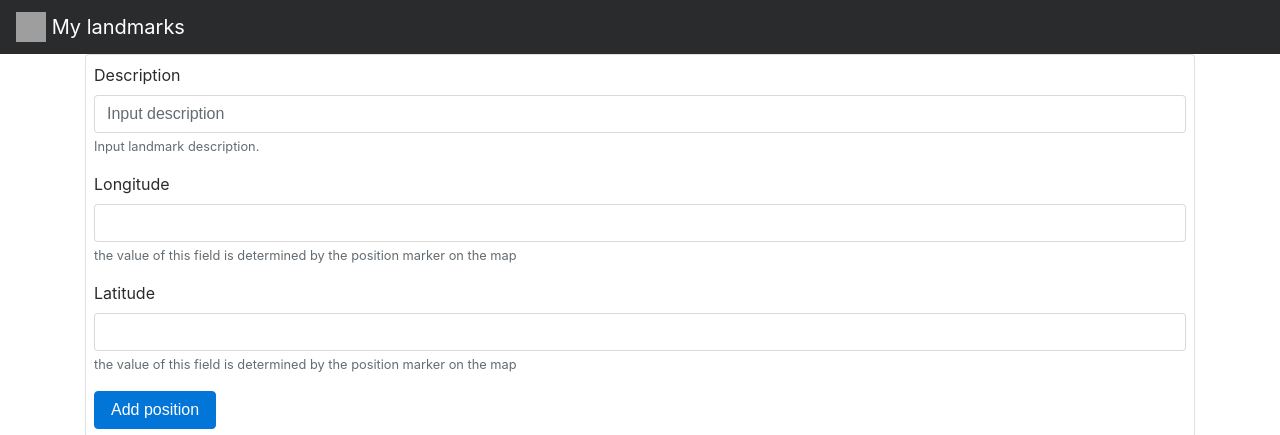
After one commit to hardhill/mylandmark, a Django app: page /addmark/ in a window 1280 px wide. The commit adds this page. Shown: the top 435 px of the page. Run offline with Django 3.2, Linux system fonts and the light colour scheme; some libraries are stand-ins or nearby versions; grey boxes are pictures that could not be loaded.

Commit message:
models change google map integration

```diff
--- a/MyLandmark/settings.py
+++ b/MyLandmark/settings.py
@@ -25,7 +25,7 @@ SECRET_KEY = '23+cqi0_9dcfebsg8*cah0qd5-75#f#$cv(abq!a%fee&_h3%t'
 # SECURITY WARNING: don't run with debug turned on in production!
 DEBUG = True
 
-ALLOWED_HOSTS = []
+ALLOWED_HOSTS = ['*']
 
 
 # Application definition
--- a/mld/urls.py
+++ b/mld/urls.py
@@ -7,6 +7,8 @@ from mld import views
 
 app_name = 'mld'
 urlpatterns = [
-    url(r'^$', views.index, name ='index')
+    url(r'^$', views.index, name ='index'),
+    url(r'^addmark/',views.addmark),
+    url(r'^add/',views.add),
 
 ]
--- a/mld/views.py
+++ b/mld/views.py
@@ -1,6 +1,18 @@
-from django.http import HttpRequest
+from django.http import  HttpResponseRedirect
 from django.shortcuts import render
+from django.urls import reverse
+
+from .models import Targets
 
 # Create your views here.
 def index(request):
     return render(request,'mld/index.html',{})
+
+def add(request):
+    if request.method == 'POST':
+        descr = request.POST['txtdescr']
+    return HttpResponseRedirect(reverse('mld:index',args=[]))
+
+
+def addmark(request):
+    return render(request,'mld/addmark.html')
--- /dev/null
+++ b/templates/mld/addmark.html
@@ -0,0 +1,139 @@
+{% load staticfiles %}
+<!DOCTYPE html>
+<html>
+<head>
+    <title>My landmarks</title>
+    <meta name="viewport" content="initial-scale=1.0">
+    <meta charset="utf-8">
+    <link rel="stylesheet" href="{% static 'lib/bootstrap-4.0.0-alpha.6-dist/css/bootstrap.min.css' %}"/>
+    <link rel="stylesheet" href="{% static 'css/main.css' %}"/>
+    <script src="https://code.jquery.com/jquery-3.1.1.slim.min.js"
+            integrity="sha384-A7FZj7v+d/sdmMqp/nOQwliLvUsJfDHW+k9Omg/a/EheAdgtzNs3hpfag6Ed950n"
+            crossorigin="anonymous"></script>
+    <script src="https://cdnjs.cloudflare.com/ajax/libs/tether/1.4.0/js/tether.min.js"
+            integrity="sha384-DztdAPBWPRXSA/3eYEEUWrWCy7G5KFbe8fFjk5JAIxUYHKkDx6Qin1DkWx51bBrb"
+            crossorigin="anonymous"></script>
+    <script src="https://maxcdn.bootstrapcdn.com/bootstrap/4.0.0-alpha.6/js/bootstrap.min.js"
+            integrity="sha384-vBWWzlZJ8ea9aCX4pEW3rVHjgjt7zpkNpZk+02D9phzyeVkE+jo0ieGizqPLForn"
+            crossorigin="anonymous"></script>
+
+<script>
+
+        var map;
+        var markers = [];
+
+
+        function initMap() {
+            var myLatlng = {lat: 51.871491, lng: 107.731951};
+            map = new google.maps.Map(document.getElementById('map'), {
+                center: myLatlng,
+                zoom: 15,
+                mapTypeControl: true,
+                mapTypeControlOptions: {
+                    style: google.maps.MapTypeControlStyle.DROPDOWN_MENU,
+                    mapTypeIds: [
+                        google.maps.MapTypeId.ROADMAP,
+                        google.maps.MapTypeId.TERRAIN,
+                        google.maps.MapTypeId.SATELLITE
+
+                    ]
+                }
+            });
+            map.addListener('click', function (e) {
+                placeMarkerAndPanTo(e.latLng, map);
+                placeMarkerAndFields(e.latLng, map);
+            });
+        }
+        function placeMarkerAndPanTo(latLng, map) {
+            // очистить  все маркеры
+            if (markers.length > 0) {
+                for (var i = 0; i < markers.length; i++) {
+                    markers[i].setMap(null);
+                }
+                markers = [];
+            }
+            // создать маркер
+            var marker = new google.maps.Marker({
+                position: latLng,
+                map: map
+            });
+            markers.push(marker);
+            window.setTimeout(function () {
+                map.panTo(marker.getPosition());
+            }, 1000);
+
+        }
+
+        function placeMarkerAndFields(latLng, map) {
+            var lnmarker = markers.length;
+            if (lnmarker > 0) {
+                var lastmrk = markers[lnmarker - 1]
+                var ll = lastmrk.getPosition();
+                var txt1 = document.getElementById('txtlongi');
+                var txt2 = document.getElementById('txtlati');
+                txt1.value = ll.lat();
+                txt2.value = ll.lng();
+            }
+        }
+
+        function addData() {
+            var d = document.getElementById('txtdescription').value;
+            var lng = document.getElementById('txtlongi').value;
+            var lat = document.getElementById('txtlati').value;
+            var frm = document.getElementById('frmData');
+            frm.action = '/add/';
+            frm.method = 'POST';
+            frm.submit();
+        }
+{#    google.maps.event.addDomListener(window, 'load', initMap());#}
+    </script>
+</head>
+<body onload="initMap()">
+<header>
+    <nav class="navbar sticky-top navbar-inverse bg-inverse">
+        <a class="navbar-brand" href="#">
+            <img src="{% static 'img/logo.png' %}" width="30" height="30" class="d-inline-block align-top" alt="">
+            My landmarks
+        </a>
+    </nav>
+
+</header>
+<div class="container">
+    <div class="card p-2">
+        <form id="frmData">
+            {% csrf_token %}
+            <div class="form-group">
+                <label for="txtdescription">Description</label>
+                <input type="text" class="form-control" id="txtdescription" aria-describedby="descrHelp"
+                       placeholder="Input description" maxlength="200" name="txtdescr">
+                <small id="descrHelp" class="form-text text-muted">Input landmark description.</small>
+            </div>
+            <div class="form-group">
+                <label for="txtlongi">Longitude</label>
+                <input type="text" class="form-control" id="txtlongi" aria-describedby="longiHelp" name="txtlng">
+                <small id="longiHelp" class="form-text text-muted">the value of this field is determined by the position
+                    marker on the map
+                </small>
+            </div>
+            <div class="form-group">
+                <label for="txtlati">Latitude</label>
+                <input type="number" class="form-control" id="txtlati" aria-describedby="latiHelp" name="txtlat">
+                <small id="latiHelp" class="form-text text-muted">the value of this field is determined by the position
+                    marker on the map
+                </small>
+            </div>
+
+            <button id="btnAddPosition" onclick="addData()" class="btn btn-primary">Add position</button>
+        </form>
+    </div>
+
+</div>
+
+
+<div id="map" style="width: 100%; height: 400px;"></div>
+
+<script src="https://maps.googleapis.com/maps/api/js?key=AIzaSyCI-xDAIte2eH2mehinBidaFHm3WhUkHAk&callback=initMap"
+        async defer></script>
+
+</body>
+</html>
```
Also changed, not shown: mld/models.py (+4 -4 lines), templates/mld/index.html (+22 -5 lines), db.sqlite3, mld/migrations/0001_initial.py, mld/migrations/0002_auto_20170327_2351.py (deleted).
